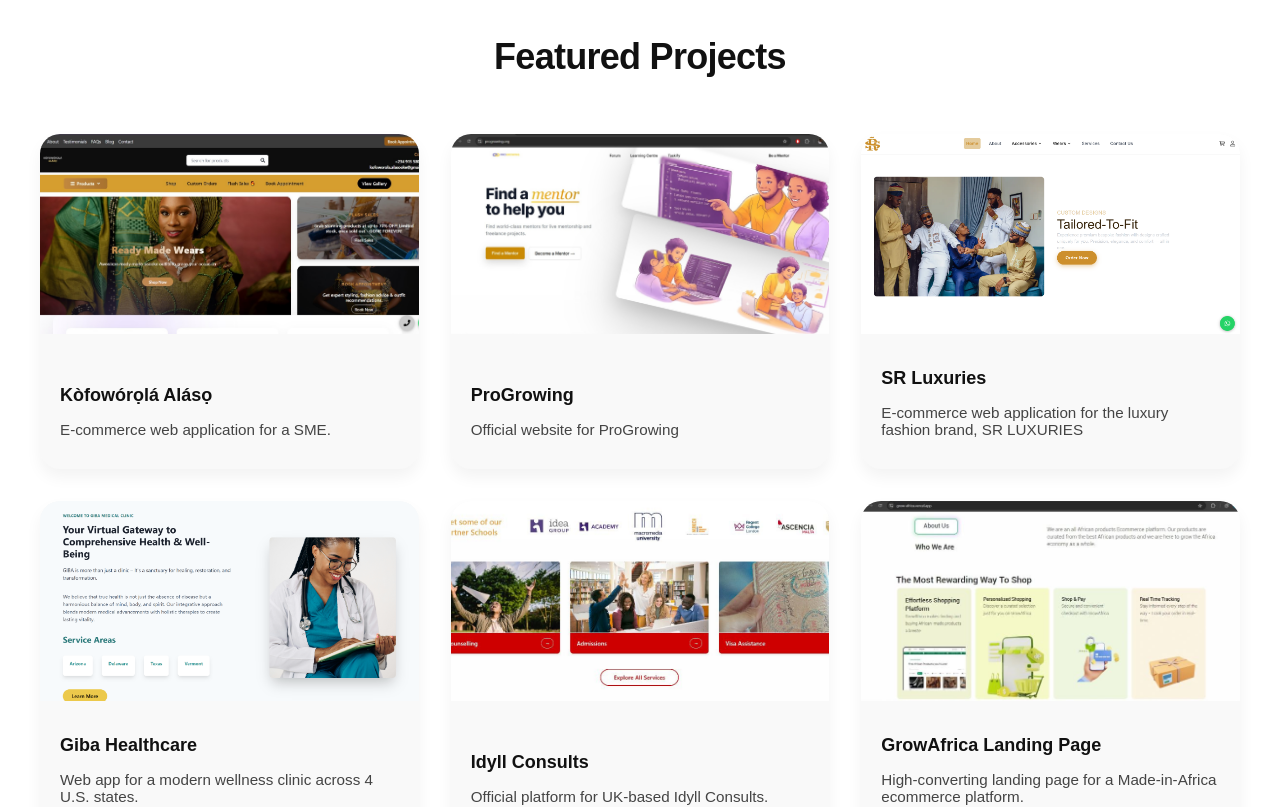
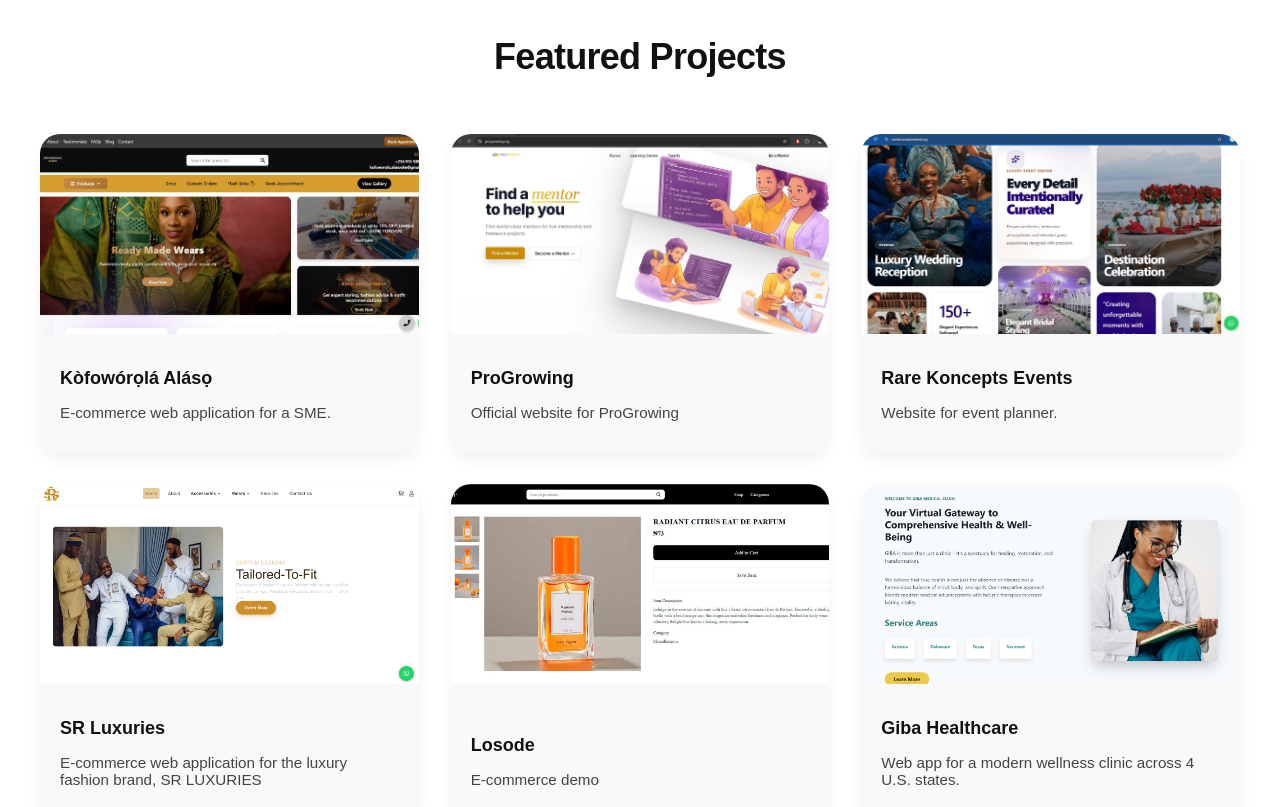
Before and after one commit to oduyemi/newPortfolio, a Next.js app: page / in a window 1280 px wide. Shown: the part 1260-2067 px from the top of the page. Built offline with nearby package versions, Linux system fonts and the light colour scheme.

Commit message:
updated projects

```diff
--- a/src/components/project/FeaturedProjects.tsx
+++ b/src/components/project/FeaturedProjects.tsx
@@ -27,7 +27,7 @@
     url: "https://alaso-ventures.vercel.app"
   },
   {
-    id: 1,
+    id: 2,
     name: "ProGrowing",
     image: "/images/projects/frontend/prog.jpeg",
     description: "Official website for ProGrowing",
@@ -36,7 +36,16 @@
     url: "https://progrowing.org/",
   },
   {
-    id: 2,
+    id: 3,
+    name: "Rare Koncepts Events",
+    image: "/images/projects/rarekoncepts.jpeg",
+    description: "Website for event planner.",
+    fullDescription: `Curated luxury experiences crafted with precision, creativity, and flawless event coordination.`,
+    stack: ["NextJS", "MongoDB", "NodeJS"],
+    url: "https://rarekonceptsevents.ng"
+  },
+  {
+    id: 4,
     name: "SR Luxuries",
     image: "/images/projects/srl.png",
     description: "E-commerce web application for the luxury fashion brand, SR LUXURIES",
@@ -45,7 +54,16 @@
     url: "https://srluxuries.com"
   },
   {
-    id: 3,
+    id: 5,
+    name: "Losode",
+    image: "/images/projects/losode.jpeg",
+    description: "E-commerce demo",
+    fullDescription: `Explore exclusive, trend-defining pieces curated by our expert stylists. Transform your wardrobe with Losode’s unique, fashion-forward finds.<br/><br/><a href="https://github.com/oduyemi/losode" target="_blank">See the Code</a>`,
+    stack: ["NextJS", "Typescript", "Cloudinary", "Mongoose"],
+    url: "https://losode-one.vercel.app/"
+  },
+  {
+    id: 6,
     name: "Giba Healthcare",
     image: "/images/projects/giba.png",
     description: "Web app for a modern wellness clinic across 4 U.S. states.",
@@ -54,7 +72,7 @@
     url: "https://gibarestorative.vercel.app"
   },
   {
-    id: 4,
+    id: 7,
     name: "Idyll Consults",
     image: "/images/projects/idyllconsults.jpg",
     description: "Official platform for UK-based Idyll Consults.",
@@ -63,7 +81,7 @@
     url: "https://www.idyllconsults.com/"
   },
   {
-    id: 5,
+    id: 8,
     name: "GrowAfrica Landing Page",
     image: "/images/projects/growafrica.jpg",
     description: "High-converting landing page for a Made-in-Africa ecommerce platform.",
@@ -72,7 +90,7 @@
     url: "https://growafrica.vercel.app"
   },
   {
-    id: 6,
+    id: 9,
     name: "LinkOrgNet",
     image: "/images/projects/collabo/linkorgnet.png",
     description: "Corporate website for LinkOrg Networks LTD",
@@ -81,7 +99,7 @@
     url: "https://linkorgnet.com.ng"
   },
   {
-    id: 7,
+    id: 10,
     name: "Artist Portfolio Website",
     image: "/images/projects/abecole.png",
     description: "A digital portfolio for UK-based Nigerian artist, Abraham Cole.",
@@ -90,7 +108,7 @@
     url: "https://abrahamcole.vercel.app"
   },
   {
-    id: 8,
+    id: 11,
     name: "Musical Empire",
     image: "/images/projects/musical.jpg",
     description: "E-commerce web application for Musical Empire Nigeria Limited",
@@ -117,7 +135,7 @@
   //   url: "https://rufaddasmedicalsupplies.com"
   // },
   {
-    id: 9,
+    id: 12,
     name: "Company website",
     image: "/images/projects/white.png",
     description: "Official website of Sparkling White, UK.",
```
Also changed, not shown: public/images/projects/losode.jpeg (added), public/images/projects/rarekoncepts.jpeg (added).
